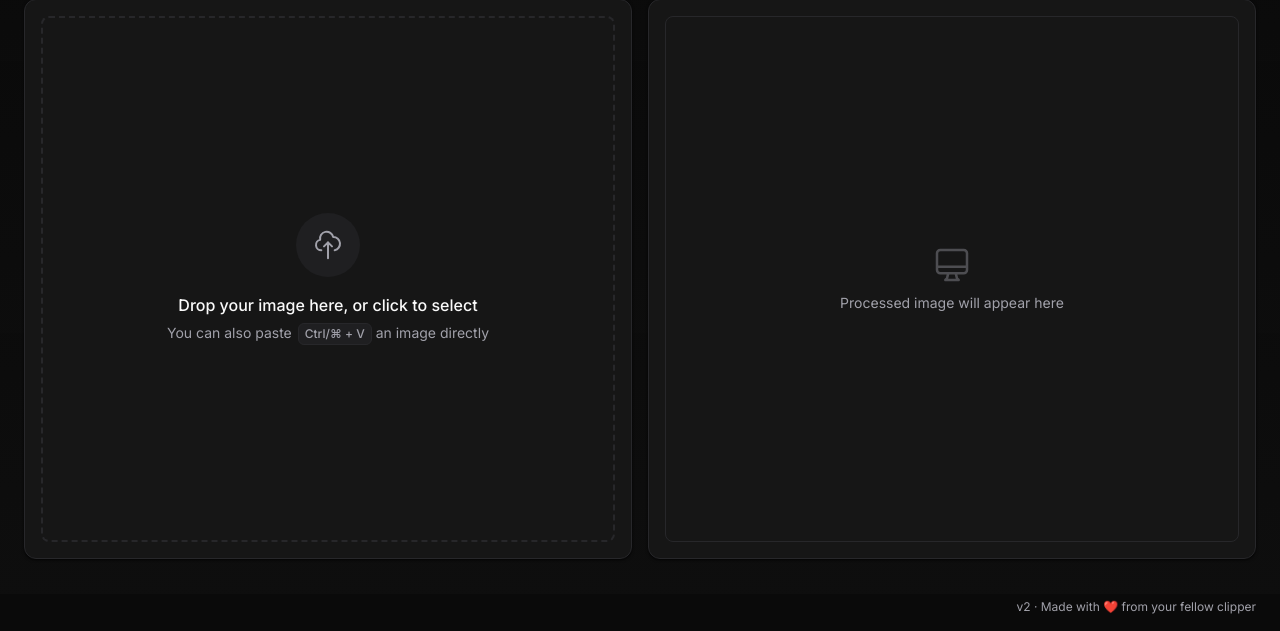
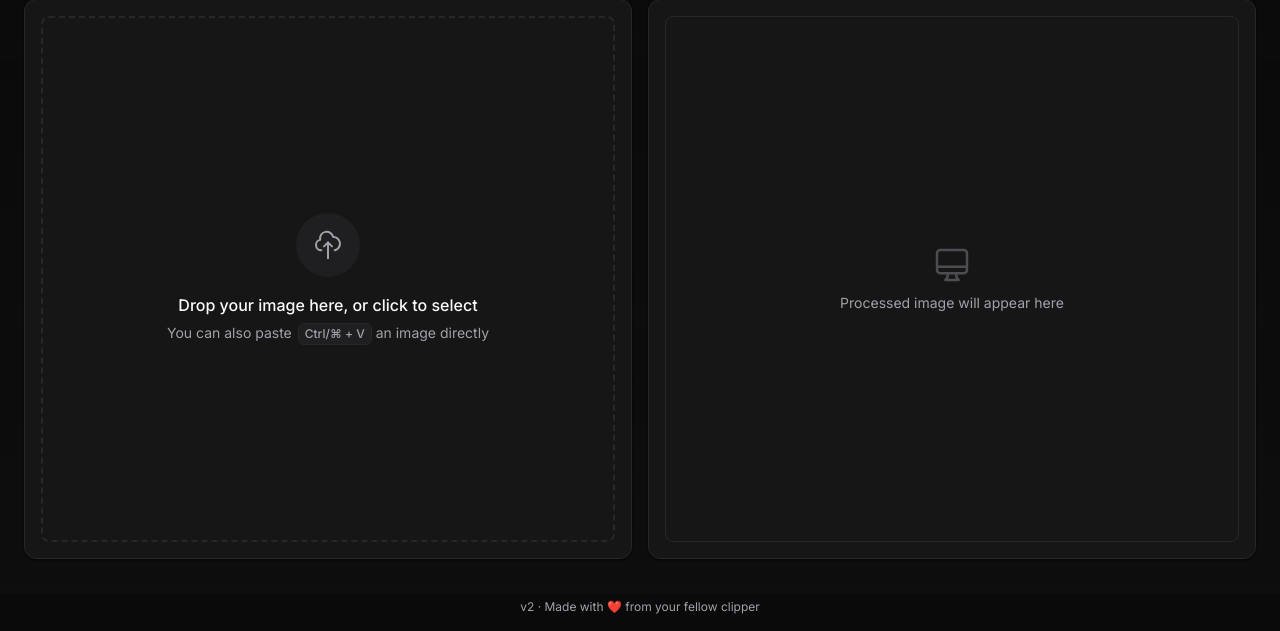
Before and after one commit to narendnp/rembg-web, a Flask app: page / in a window 1280 px wide. Shown: the part 206-837 px from the top of the page. Run offline with Flask 3, Linux system fonts and the light colour scheme; data that the repository does not hold is empty.

Commit message:
Enable template auto-reload, fix tooltip position, center footer
- Add TEMPLATES_AUTO_RELOAD config so HTML edits reflect without restart
- Move tooltip below the ? icon (top-full mt-3) with z-50 to avoid header overlap
- Center footer text instead of right-aligning it

```diff
--- a/app.py
+++ b/app.py
@@ -10,6 +10,7 @@ import onnxruntime
 import json
 
 app = Flask(__name__)
+app.config['TEMPLATES_AUTO_RELOAD'] = True
 UPLOAD_FOLDER = 'uploads'
 OUTPUT_FOLDER = 'outputs'
 LOCAL_ONNX_PATH = os.path.join(os.path.dirname(os.path.abspath(__file__)), 'onnx')
--- a/templates/index.html
+++ b/templates/index.html
@@ -169,7 +169,7 @@
             <div class="group relative">
               <span class="cursor-help text-ink-muted dark:text-ink-muted-dark">?</span>
               <div
-                class="pointer-events-none absolute bottom-full left-1/2 mb-2 hidden -translate-x-1/2 w-48 rounded-lg bg-ink p-2 text-center text-xs font-medium text-white dark:bg-ink-dark dark:text-ink group-hover:block"
+                class="pointer-events-none absolute top-full left-1/2 mt-3 hidden -translate-x-1/2 w-48 rounded-lg bg-ink p-2 text-center text-xs font-medium text-white dark:bg-ink-dark dark:text-ink group-hover:block z-50"
               >
                 Automatically process image after upload
               </div>
@@ -325,7 +325,7 @@
       </div>
 
       <!-- Footer -->
-      <footer class="mt-6 flex items-center justify-end py-4 text-xs text-ink-muted dark:text-ink-muted-dark">
+      <footer class="mt-6 flex items-center justify-center py-4 text-xs text-ink-muted dark:text-ink-muted-dark">
         <a
           href="https://github.com/narendnp/rembg-web"
           target="_blank"
```
